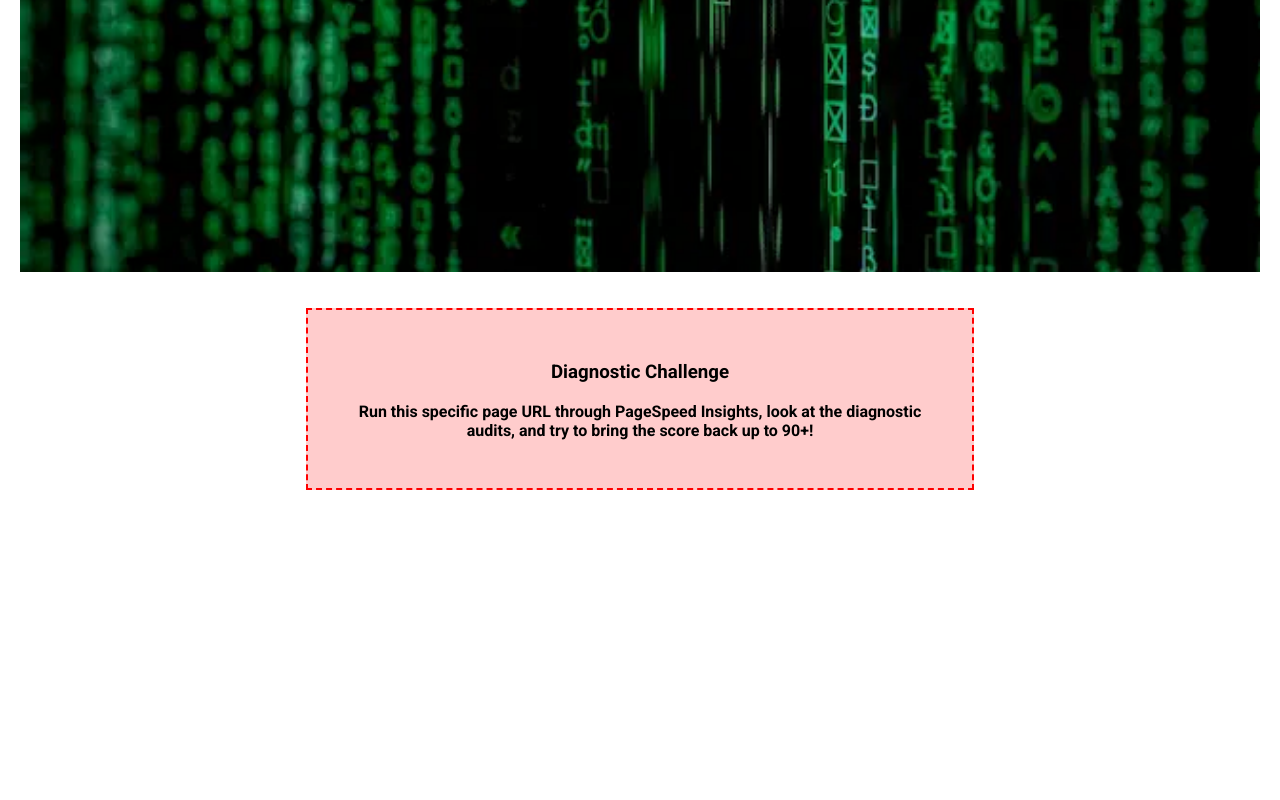
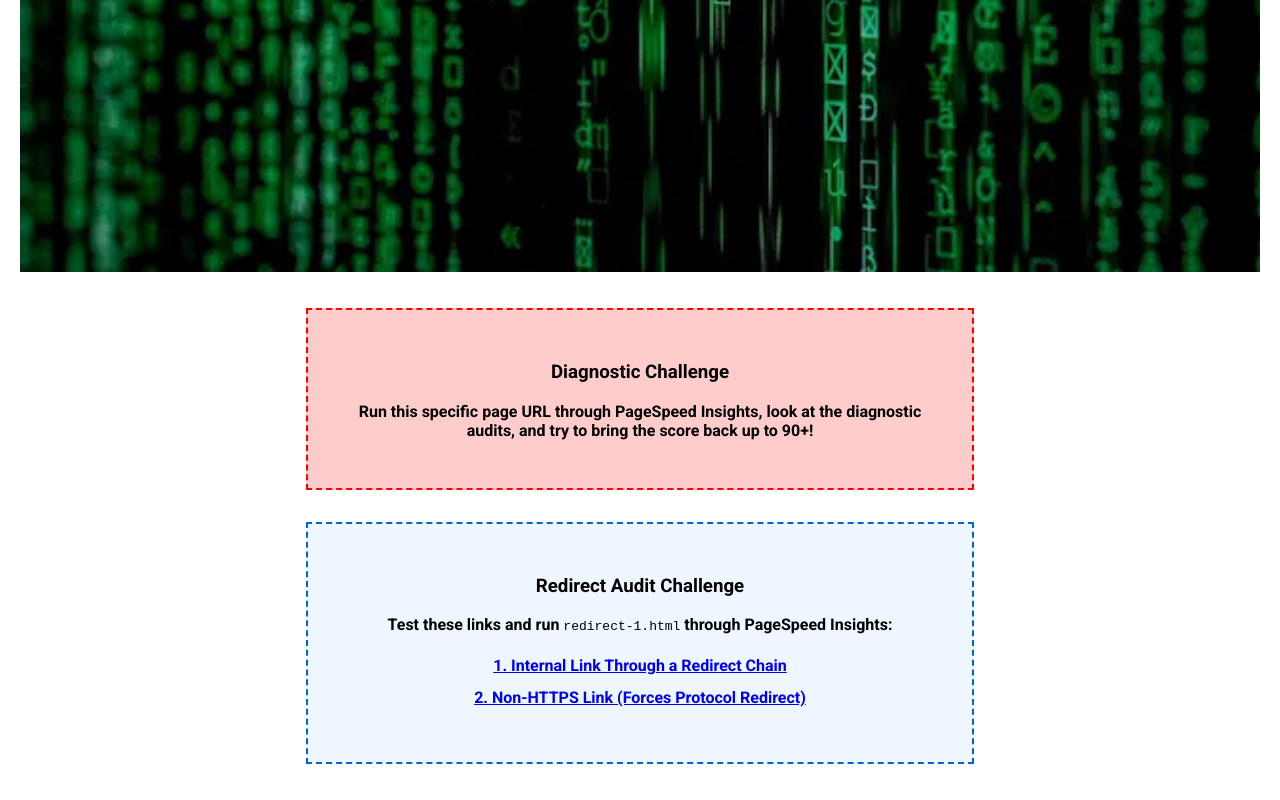
Before and after one commit to kennyyprofit-ops/practice, a plain HTML site: page index.html in a window 1280 px wide. Shown: the part 561-1361 px from the top of the page. Before the commit the page ends 1087 px from the top, so only its background shows below. Drawn offline with Linux system fonts and the light colour scheme.

Commit message:
Update index.html

```diff
--- a/index.html
+++ b/index.html
@@ -64,5 +64,16 @@
         </div>
     </div>
 
+        <div class="heavy-box" style="border-color: #0066cc; background: #eef6ff; margin-top: 2rem;">
+        <h3>Redirect Audit Challenge</h3>
+        <p>Test these links and run <code>redirect-1.html</code> through PageSpeed Insights:</p>
+        <ul style="list-style: none; padding: 0; line-height: 2;">
+            <!-- Internal link pointing to a redirect chain instead of the final URL -->
+            <li><a href="redirect-1.html">1. Internal Link Through a Redirect Chain</a></li>
+            <!-- Non-HTTPS link forcing an automatic HTTP -> HTTPS redirect -->
+            <li><a href="http://kennyyprofit-ops.github.io/technical-seo-lab/practice.html">2. Non-HTTPS Link (Forces Protocol Redirect)</a></li>
+        </ul>
+        </div>
+
 </body>
 </html>
```
